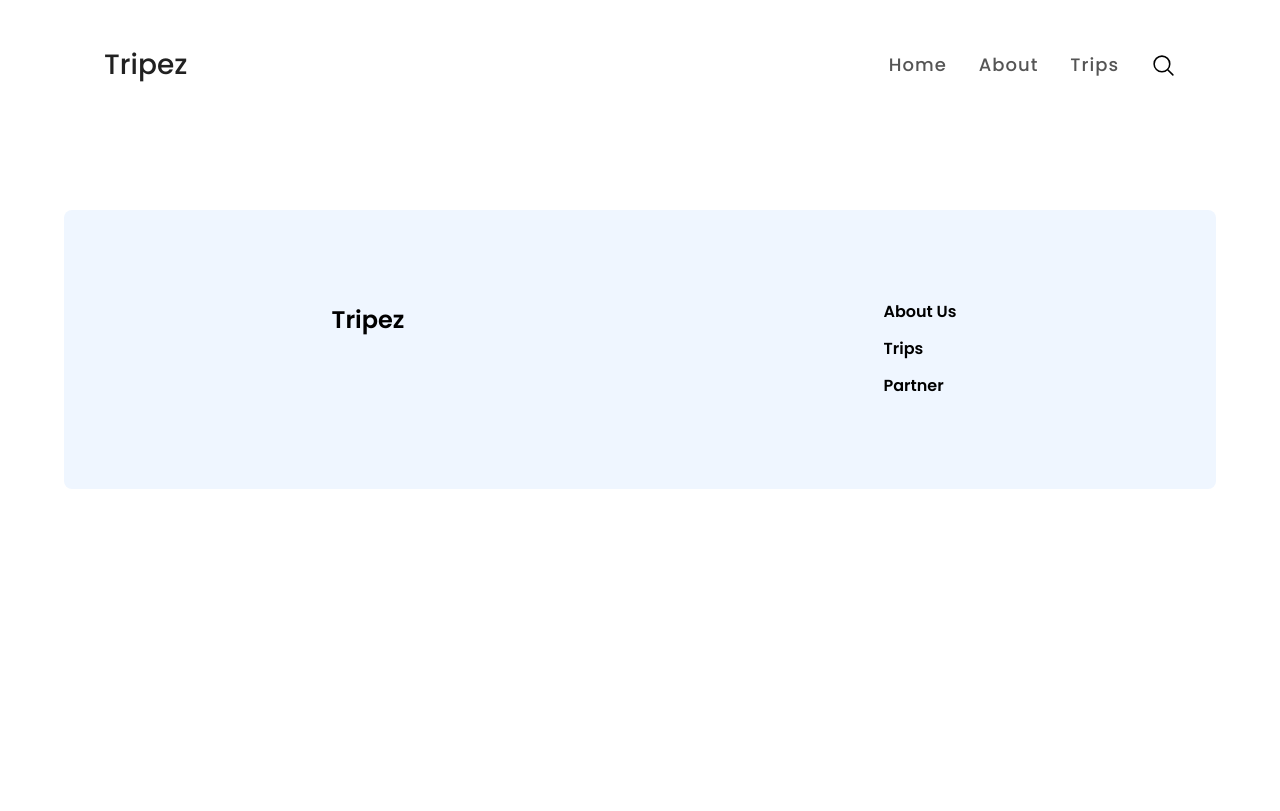
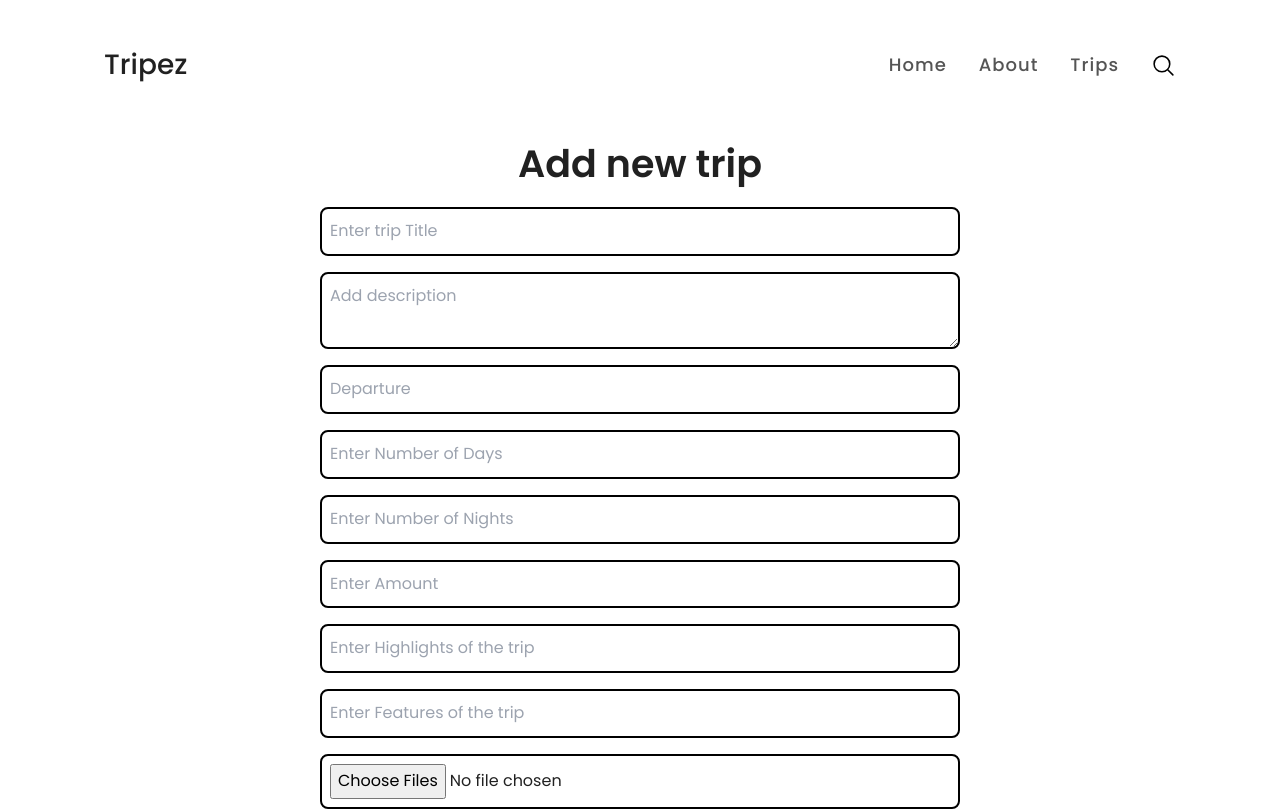
Before and after one commit to programmerpranit/tripez-psp, a Next.js app: page /partner/trips/1 in a window 1280 px wide. Shown: the top 811 px of the page. Built offline with nearby package versions, Linux system fonts and the light colour scheme.

Commit message:
add trip

```diff
--- /dev/null
+++ b/components/MultipleImage.jsx
@@ -0,0 +1,32 @@
+import React, { useState } from "react";
+
+const ImageUploader = () => {
+  const [images, setImages] = useState([]);
+
+  const handleImageChange = (e) => {
+    const files = Array.from(e.target.files);
+    const imagesArray = [];
+
+    files.forEach((file) => {
+      const reader = new FileReader();
+      reader.onload = () => {
+        if (reader.readyState === 2) {
+          imagesArray.push(reader.result);
+          setImages(imagesArray);
+        }
+      };
+      reader.readAsDataURL(file);
+    });
+  };
+
+  return (
+    <div>
+      <input type="file" multiple onChange={handleImageChange} />
+      {images.map((image, i) => (
+        <img key={i} src={image} alt="uploaded" />
+      ))}
+    </div>
+  );
+};
+
+export default ImageUploader;
--- a/package.json
+++ b/package.json
@@ -23,6 +23,7 @@
     "mongoose": "^7.0.3",
     "next": "13.2.4",
     "react": "18.2.0",
+    "react-datepicker": "^4.11.0",
     "react-dom": "18.2.0",
     "react-icons": "^4.8.0",
     "react-toastify": "^9.1.2",
--- a/pages/partner/trips/[slug].js
+++ /dev/null
@@ -1,9 +0,0 @@
-import React from 'react'
-
-export default function Trip() {
-  return (
-    <div>
-
-    </div>
-  )
-}
--- /dev/null
+++ b/pages/partner/trips/[slug].jsx
@@ -0,0 +1,89 @@
+import React from "react";
+import { useRouter } from "next/router";
+import DatePicker from "react-datepicker";
+import { useState } from "react";
+export default function Trip() {
+  const router = useRouter();
+  const { slug } = router.query;
+  const [images, setImages] = useState([]);
+
+  const handleImageChange = (e) => {
+    const files = Array.from(e.target.files);
+    const imagesArray = [];
+
+    files.forEach((file) => {
+      const reader = new FileReader();
+      reader.onload = () => {
+        if (reader.readyState === 2) {
+          imagesArray.push(reader.result);
+          setImages(imagesArray);
+        }
+      };
+      reader.readAsDataURL(file);
+    });
+  };
+  const [startDate, setStartDate] = useState(new Date());
+  return (
+    <>
+      <div>
+        <form>
+          <h2 className="text-center">Add new trip</h2>
+          <div className="flex flex-col items-center">
+            <input
+              placeholder="Enter trip Title"
+              type="text"
+              className="p-2 md:w-1/2  m-2 border-2 border-black rounded-lg"
+            />
+            <textarea
+              type="text"
+              placeholder="Add description"
+              className="p-2 md:w-1/2 m-2 border-2 border-black rounded-lg"
+            />
+            <input
+              type="text"
+              placeholder="Departure"
+              className="p-2 md:w-1/2  m-2 border-2 border-black rounded-lg"
+            />
+            <input
+              type="number"
+              placeholder="Enter Number of Days"
+              className="p-2 md:w-1/2  m-2 border-2 border-black rounded-lg"
+            />
+            <input
+              type="number"
+              placeholder="Enter Number of Nights"
+              className="p-2 md:w-1/2  m-2 border-2 border-black rounded-lg"
+            />
+            <input
+              type="number"
+              placeholder="Enter Amount"
+              className="p-2 md:w-1/2  m-2 border-2 border-black rounded-lg"
+            />
+            <input
+              type="text"
+              placeholder="Enter Highlights of the trip"
+              className="p-2 md:w-1/2  m-2 border-2 border-black rounded-lg"
+            />
+            <input
+              type="text"
+              placeholder="Enter Features of the trip"
+              className="p-2 md:w-1/2  m-2 border-2 border-black rounded-lg"
+            />
+            <div className="p-2 md:w-1/2  m-2 border-2 border-black rounded-lg">
+              <input type="file" multiple onChange={handleImageChange} />
+              {images.map((image, i) => (
+                <img key={i} src={image} alt="uploaded" />
+              ))}
+            </div>
+            <label htmlFor="">Enter Featured Image</label>
+            <input
+              type="file"
+              placeholder="Enter Features of the trip"
+              className="p-2 md:w-1/2  m-2 border-2 border-black rounded-lg"
+            />
+          </div>
+        </form>
+      </div>
+    </>
+  );
+}
--- a/pages/partner/trips/index.js
+++ /dev/null
@@ -1,13 +0,0 @@
-import Trip from "@/components/Trip"
-
-export default function index() {
-  return (
-    <div>
-      <Trip name={"Himalayas 7 days"}
-
-            desc={"A Window To Asia’s Artistic Past And Present | Visit And Take A Look Today. 6,000 Years Of Art."}
-            imgUrl = {"/himalaya.jpg"}
-      />
-    </div>
-  )
-}
--- /dev/null
+++ b/pages/partner/trips/index.jsx
@@ -0,0 +1,9 @@
+import Trip from "@/components/Trip"
+
+export default function index() {
+  return (
+    <div>
+
+    </div>
+  )
+}
```
Also changed, not shown: 2 other files (tests, documents, lock files or other folders).
